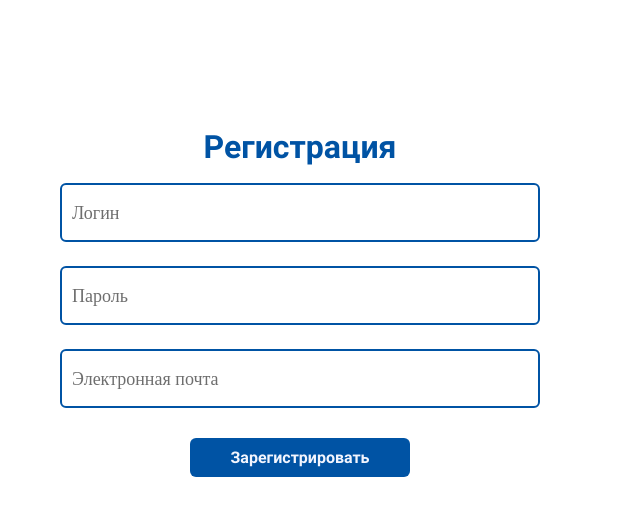
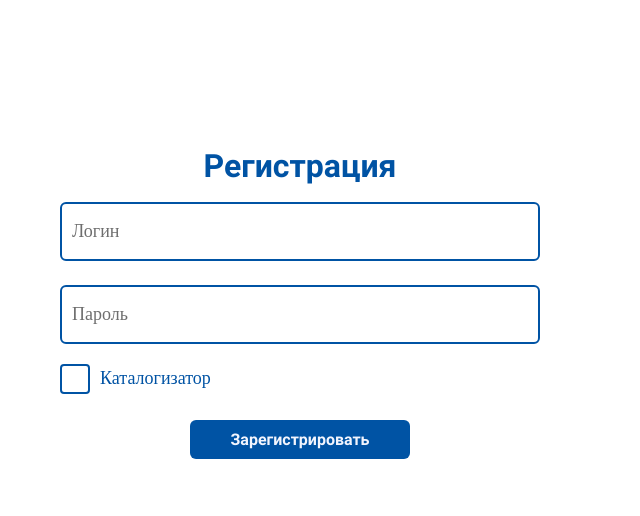
Before and after one commit to McLarenProgrammer/rgz, a React (Vite) app: page / in a window 1280 px wide. Shown: the top 516 px of the page, without its empty margins (0-640 px from the left). Built offline with nearby package versions, Linux system fonts and the light colour scheme.

Commit message:
Форма регистрации Сделал форму регистрации пользователей с использованием useActionState

```diff
--- a/src/components/Registration.jsx
+++ b/src/components/Registration.jsx
@@ -1,13 +1,39 @@
-import "./styles/Registration.css"
+import { useActionState } from "react";
+import "./styles/Registration.css";
 import Form from "./UI/Form";
 import Input from "./UI/Input";
 import Button from "./UI/Button";
+import Checkbox from "./UI/Checkbox";
 
 function Registration() {
+    const [state, submitAction] = useActionState(registerUser, {
+        data: null,
+        error: null,
+    });
+
+    async function registerUser(prevState, formData) {
+        const login = formData.get("login");
+        const password = formData.get("password");
+        const isCataloger = formData.get("isCataloger");
+
+        const response = await fetch("http://127.0.0.1:8000/users", {
+            method: "POST",
+            headers: {
+                "Content-Type": "application/json;charset=utf-8",
+            },
+            body: JSON.stringify({
+                login: login,
+                password: password,
+                is_cataloger: isCataloger,
+            }),
+        });
+        return { data: response, error: null };
+    }
+
     return (
         <>
             <div className="main-form">
-                <Form>
+                <Form formAction={submitAction}>
                     <h1>Регистрация</h1>
                     <Input inputID="login" inputType="text">
                         Логин
@@ -15,11 +41,10 @@ function Registration() {
                     <Input inputID="password" inputType="password">
                         Пароль
                     </Input>
-                    <Input inputID="email" inputType="email">
-                        Электронная почта
-                    </Input>
-                    <Button>Зарегистрировать</Button>
+                    <Checkbox inputID="isCataloger">Каталогизатор</Checkbox>
+                    <Button buttonType="submit">Зарегистрировать</Button>
                 </Form>
+                {state.data && <p>{state.data.message}</p>}
             </div>
         </>
     );
--- a/src/components/UI/Button.jsx
+++ b/src/components/UI/Button.jsx
@@ -1,7 +1,7 @@
 import "./styles/Button.css";
 import { useState } from "react";
 
-function Button({ children, clickAction }) {
+function Button({ children, clickAction, buttonType = "" }) {
     const [waves, setWaves] = useState([]);
 
     function animatedClick(e) {
@@ -36,6 +36,7 @@ function Button({ children, clickAction }) {
                 animatedClick(e);
                 clickAction ? clickAction() : "";
             }}
+            type={buttonType}
         >
             {children}
             {waves.map((wave) => (
--- a/src/components/UI/Checkbox.jsx
+++ b/src/components/UI/Checkbox.jsx
@@ -13,6 +13,7 @@ function Checkbox({ children, inputID = "default" }) {
             <input
                 type="checkbox"
                 id={inputID}
+                name={inputID}
                 checked={checked}
                 onChange={(e) => setChecked(e.target.checked)}
             />
--- a/src/components/UI/styles/Form.css
+++ b/src/components/UI/styles/Form.css
@@ -24,3 +24,9 @@
 .form > button {
     margin-top: 18px;
 }
+
+.form > .checkbox {
+    align-self: flex-start;
+    margin-top: 8px;
+    margin-bottom: 8px;
+}
```
Also changed, not shown: package.json (+9 -3 lines), 1 other file (tests, documents, lock files or other folders).
